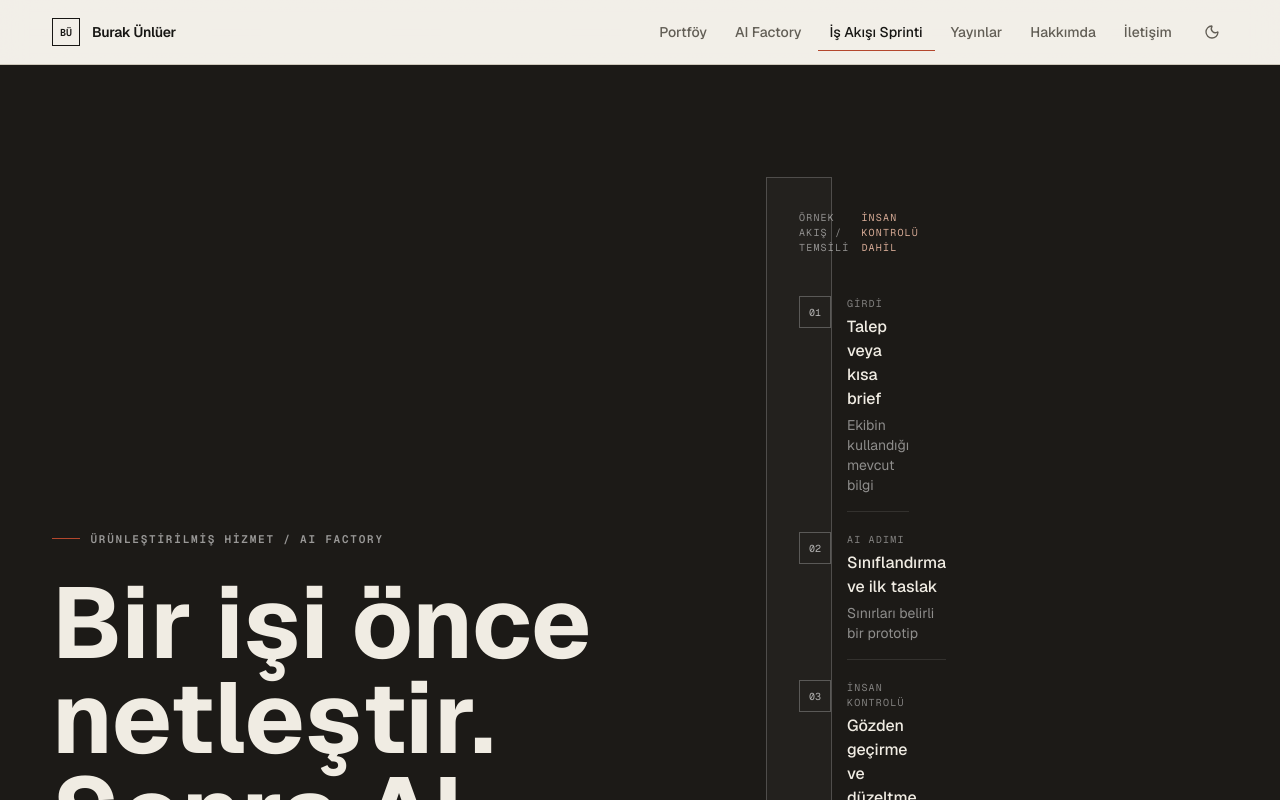
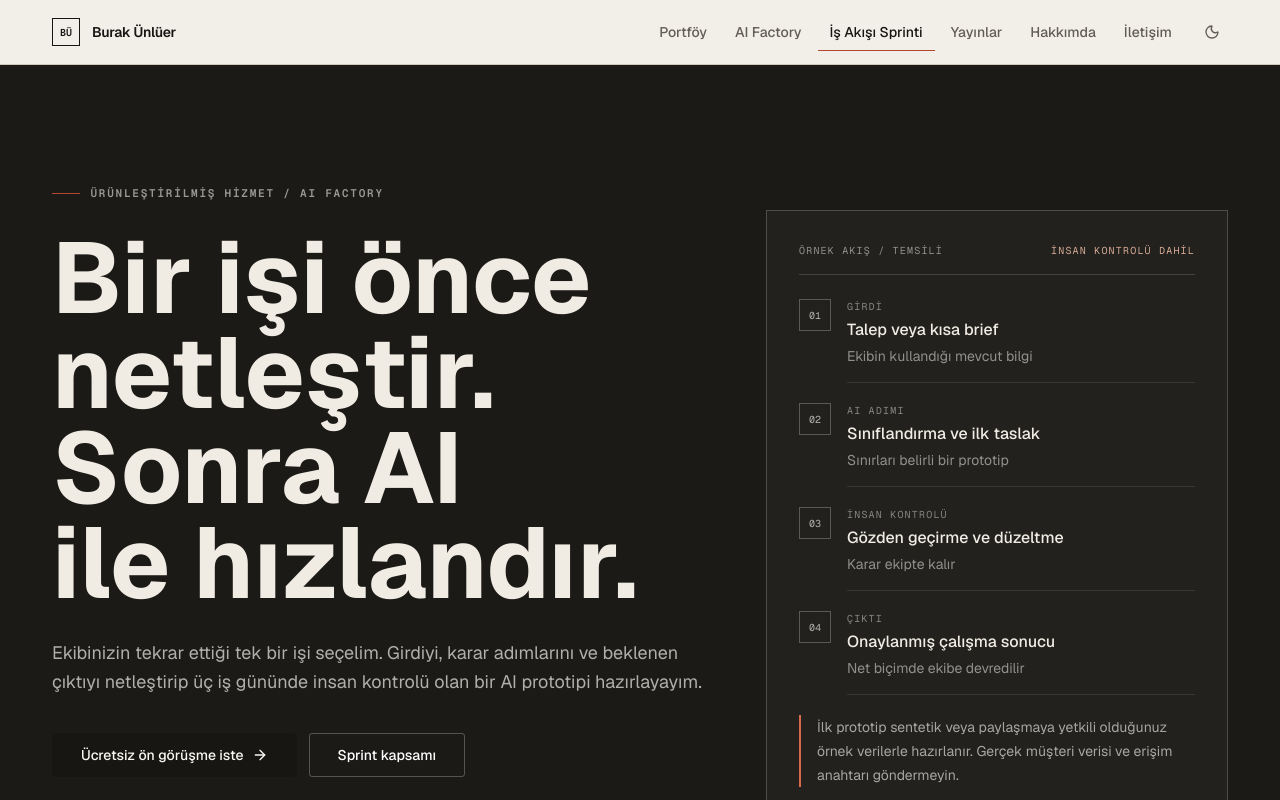
Before and after one commit to Hitbullets/brkunluer.site, a Next.js app: page /ai-is-akisi-sprinti in a window 1280 px wide. Shown: the top 800 px of the page. Built offline with nearby package versions, Linux system fonts and the light colour scheme.

Commit message:
fix: size workflow figure in desktop grid

```diff
--- a/app/ai-is-akisi-sprinti/page.tsx
+++ b/app/ai-is-akisi-sprinti/page.tsx
@@ -88,7 +88,7 @@ export default function AIWorkflowSprintPage() {
               <span>Tek süreç</span><span>3 iş günü</span><span>İnsan onayı</span><span>Devir rehberi</span>
             </div>
           </div>
-          <figure className='border border-white/20 bg-white/[0.03] p-6 sm:p-8' aria-label='Temsili AI iş akışı'>
+          <figure className='border border-white/20 bg-white/[0.03] p-6 sm:p-8 lg:col-span-5' aria-label='Temsili AI iş akışı'>
             <figcaption className='flex items-center justify-between gap-3 border-b border-white/15 pb-4 font-mono text-[10px] uppercase tracking-[0.12em] text-white/50'>
               <span>Örnek akış / temsili</span>
               <span className='text-[#d6aa95]'>İnsan kontrolü dahil</span>
```
